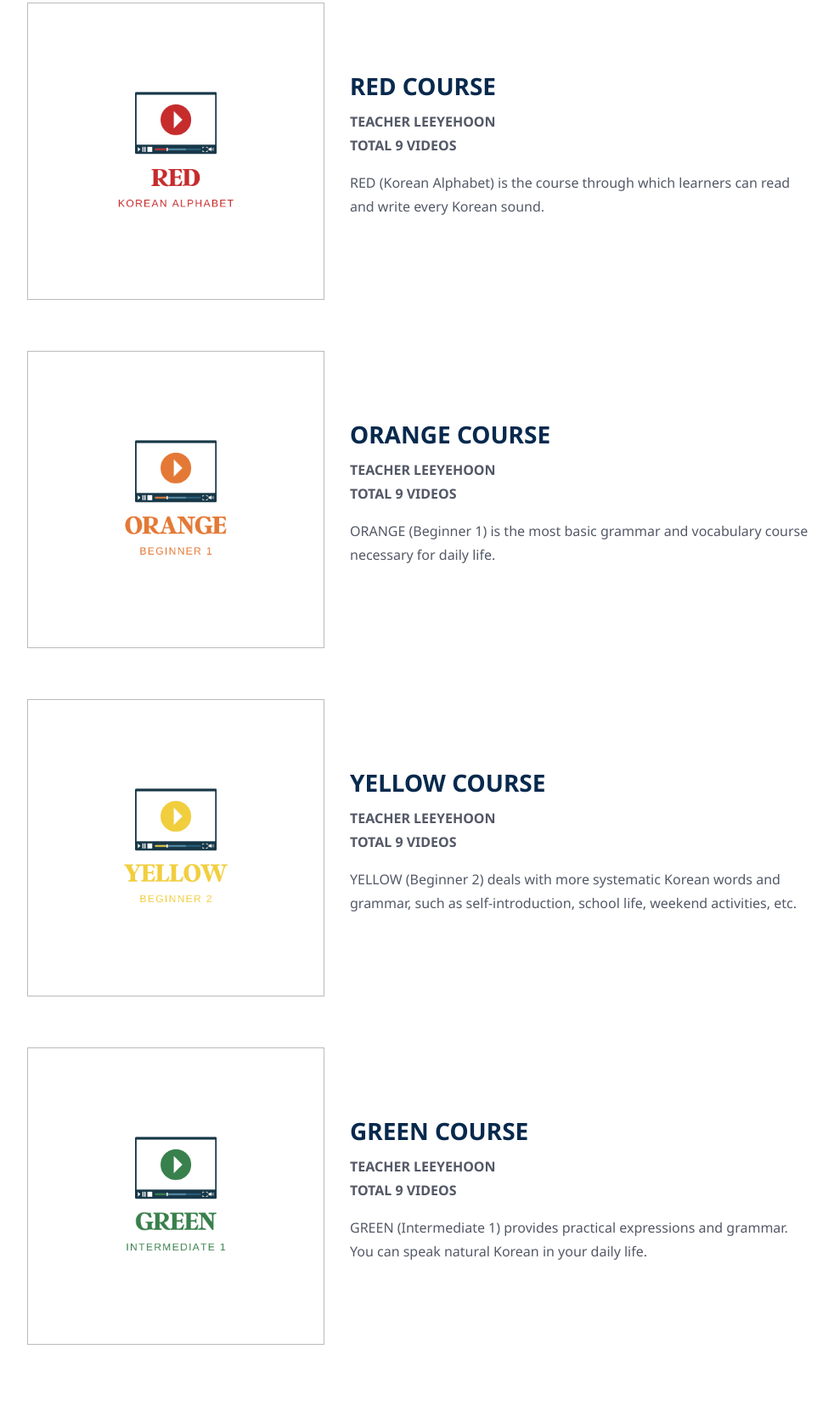
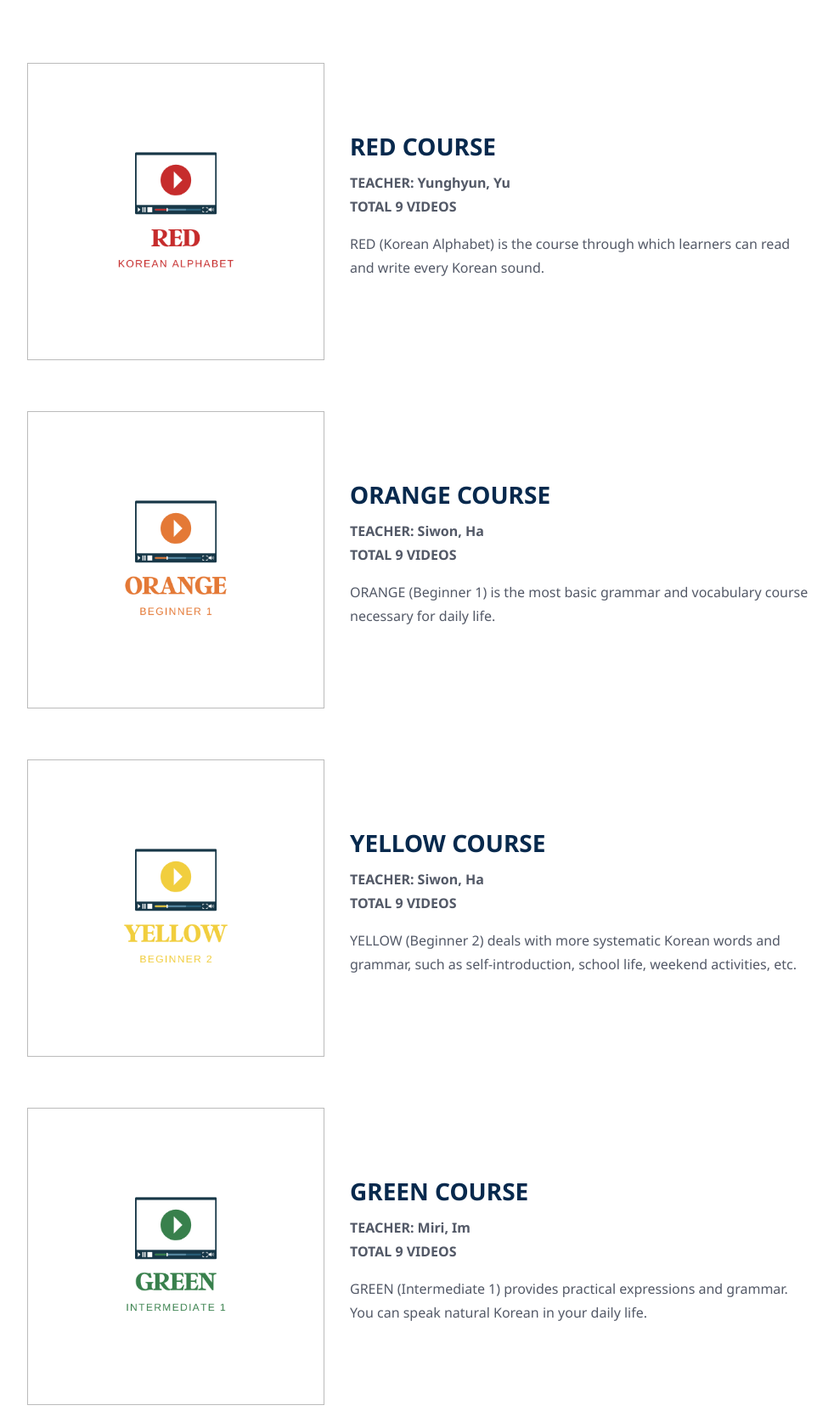
Before and after one commit to beompp/LetsKorea, a plain HTML site: page regular-courses.html in a window 1280 px wide. Shown: the part 1730-3411 px from the top of the page at 85% size, without its empty margins (148-1130 px from the left). Drawn offline with nearby package versions, Linux system fonts and the light colour scheme; files whose address does not match are found by name; a web font is replaced by a local one.

Commit message:
teacher name

```diff
--- a/regular-courses.html
+++ b/regular-courses.html
@@ -136,7 +136,7 @@
                 <div class="course-content">
                     <h3 style="padding-bottom: 10px;"><a href="course-detail-red.html" class="h3-a-red-course">RED COURSE</a></h3>
                     <a href="course-detail-red.html">
-                        <p class="rainbow-course-description"><b>TEACHER LEEYEHOON<br>TOTAL 9 VIDEOS</b></p>
+                        <p class="rainbow-course-description"><b>TEACHER: Yunghyun, Yu <br>TOTAL 9 VIDEOS</b></p>
                         <p>RED (Korean Alphabet) is the course through which learners can read and write every Korean sound.</p>
                     </a>
                 </div>
@@ -156,7 +156,7 @@
                 <div class="course-content">
                     <h3 style="padding-bottom: 10px;"><a href="course-detail-orange.html" class="h3-a-orange-course">ORANGE COURSE</a></h3>
                     <a href="course-detail-orange.html">
-                        <p class="rainbow-course-description"><b>TEACHER LEEYEHOON<br>TOTAL 9 VIDEOS</b></p>
+                        <p class="rainbow-course-description"><b>TEACHER: Siwon, Ha <br>TOTAL 9 VIDEOS</b></p>
                         <p>ORANGE (Beginner 1) is the most basic grammar and vocabulary course necessary for daily life.</p>
                     </a>
                 </div>
@@ -176,7 +176,7 @@
                 <div class="course-content">
                     <h3 style="padding-bottom: 10px;"><a href="course-detail-yellow.html" class="h3-a-yellow-course">YELLOW COURSE</a></h3>
                     <a href="course-detail-yellow.html">
-                        <p class="rainbow-course-description"><b>TEACHER LEEYEHOON<br>TOTAL 9 VIDEOS</b></p>
+                        <p class="rainbow-course-description"><b>TEACHER: Siwon, Ha <br>TOTAL 9 VIDEOS</b></p>
                         <p>YELLOW (Beginner 2) deals with more systematic Korean words and grammar, such as self-introduction, school life, weekend activities, etc.</p>
                     </a>
                 </div>
@@ -196,7 +196,7 @@
                 <div class="course-content">
                     <h3 style="padding-bottom: 10px;"><a href="course-detail-green.html" class="h3-a-green-course">GREEN COURSE</a></h3>
                     <a href="course-detail-green.html">
-                        <p class="rainbow-course-description"><b>TEACHER LEEYEHOON<br>TOTAL 9 VIDEOS</b></p>
+                        <p class="rainbow-course-description"><b>TEACHER: Miri, Im <br>TOTAL 9 VIDEOS</b></p>
                         <p>GREEN (Intermediate 1) provides practical expressions and grammar. You can speak natural Korean in your daily life.</p>
                     </a>
                 </div>
```
Also changed, not shown: index.html (+15 -4 lines), assets/images/banner/fun-korean-1.png (added), assets/images/banner/fun-korean-2.png (added), assets/images/course/rainbowCourses/rainbow-courses.png.
